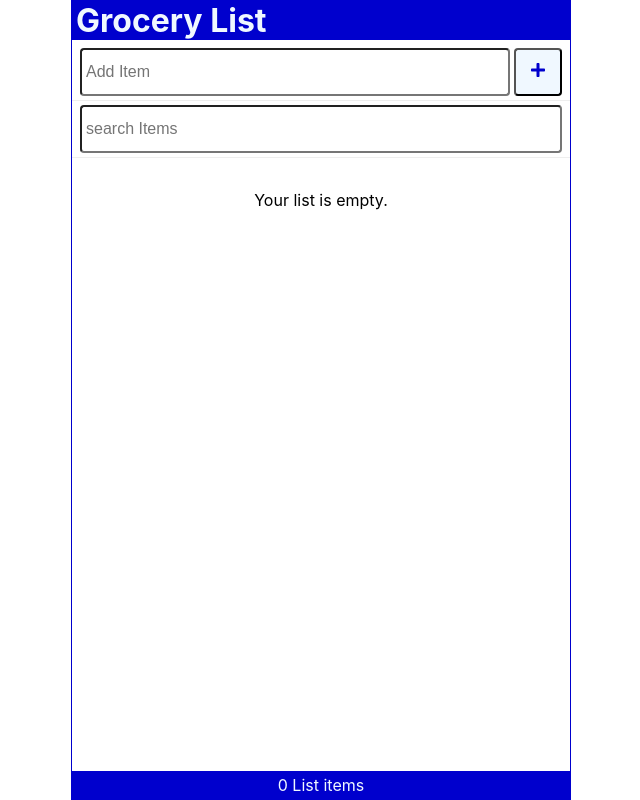
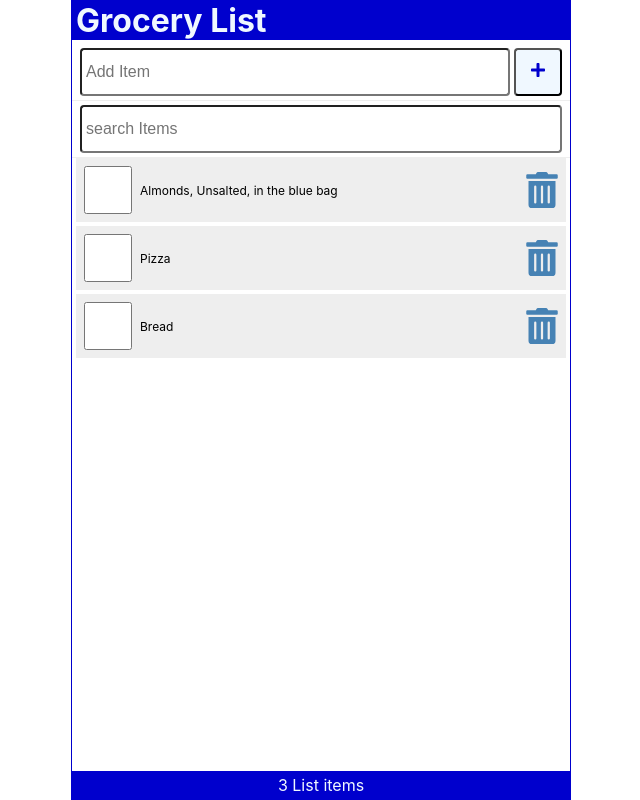
Before and after one commit to KazuhiroTakahashi96/01tutorial-React-YouTube, a React (Create React App) app: page / in a window 1280 px wide. Shown: the whole page, without its empty margins (319-959 px from the left). Built offline with nearby package versions, Linux system fonts and the light colour scheme; data requests are answered from the project's data file.

Commit message:
Fetch API data

```diff
--- a/src/App.js
+++ b/src/App.js
@@ -6,16 +6,32 @@
 import { useState, useEffect } from "react";
 
 function App() {
-  const [items, setItems] = useState(
-    JSON.parse(localStorage.getItem("shoppinglist")) || []
-  );
+  const API_URL = "http://localhost:3500/items";
 
+  const [items, setItems] = useState([]);
   const [newItem, setNewItem] = useState("");
   const [search, setSearch] = useState("");
+  const [fetchError, setFetchError] = useState(null);
+  const [isLoading, setIsLoading] = useState(true);
 
   useEffect(() => {
-    localStorage.setItem("shoppinglist", JSON.stringify(items));
-  }, [items]);
+    const fetchItems = async () => {
+      try {
+        const response = await fetch(API_URL);
+        if (!response.ok) throw Error("Did not recieve expeced data");
+        const listItems = await response.json();
+        setItems(listItems);
+        setFetchError(null);
+      } catch (err) {
+        setFetchError(err.message);
+      } finally {
+        setIsLoading(false);
+      }
+    };
+    setTimeout(() => {
+      fetchItems();
+    }, 2000);
+  }, []);
 
   const addItem = (item) => {
     const id = items.length ? items[items.length - 1].id + 1 : 1;
@@ -52,6 +68,11 @@
         handleSubmit={handleSubmit}
       />
       <SearchItem search={search} setSearch={setSearch} />
+
+      <main>
+        {isLoading && <p>Loading Items...</p>}
+        {fetchError && <p style={{ color: "red" }}>{`Errpr: ${fetchError}`}</p>}
+        {!fetchError && !isLoading && (
           <Content
             items={items.filter((item) =>
               item.item.toLowerCase().includes(search.toLowerCase())
@@ -59,6 +80,8 @@
             handleCheck={handleCheck}
             handleDelete={handleDelete}
           />
+        )}
+      </main>
       <Footer length={items.length} />
     </div>
   );
--- a/src/Content.js
+++ b/src/Content.js
@@ -2,7 +2,7 @@
 
 const Content = ({ items, handleCheck, handleDelete }) => {
   return (
-    <main>
+    <>
       {items.length ? (
         <ItemList
           items={items}
@@ -12,7 +12,7 @@
       ) : (
         <p style={{ marginTop: "2rem" }}>Your list is empty.</p>
       )}
-    </main>
+    </>
   );
 };
 
```
Lines whose indentation alone changed are shown as unchanged.
